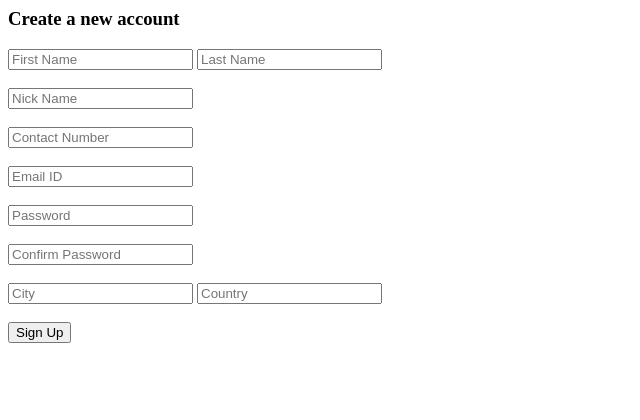
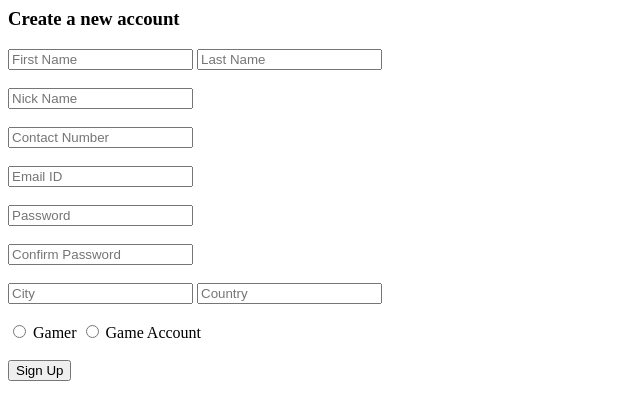
Before and after one commit to gowrusreevathsa/flask-Gaming-Account, a Flask app: page /signUp/ in a window 1280 px wide. Shown: the top 420 px of the page, without its empty margins (0-640 px from the left). Run offline with Flask 2, Linux system fonts and the light colour scheme.

Commit message:
Added type of account in sign up page

```diff
--- a/templates/signUp.html
+++ b/templates/signUp.html
@@ -25,6 +25,11 @@
             <input type="text" name="city" placeholder="City">
             <input type="text" name="country" placeholder="Country">
             <br> <br>
+            <input type="radio" name="gamer" id="gamer">
+            <label for="gamer">Gamer</label>
+            <input type="radio" name="game" id="game">
+            <label for="game">Game Account</label>
+            <br> <br>
             <input type="submit" name="signUpButton" value="Sign Up">
 
         </form>
```
